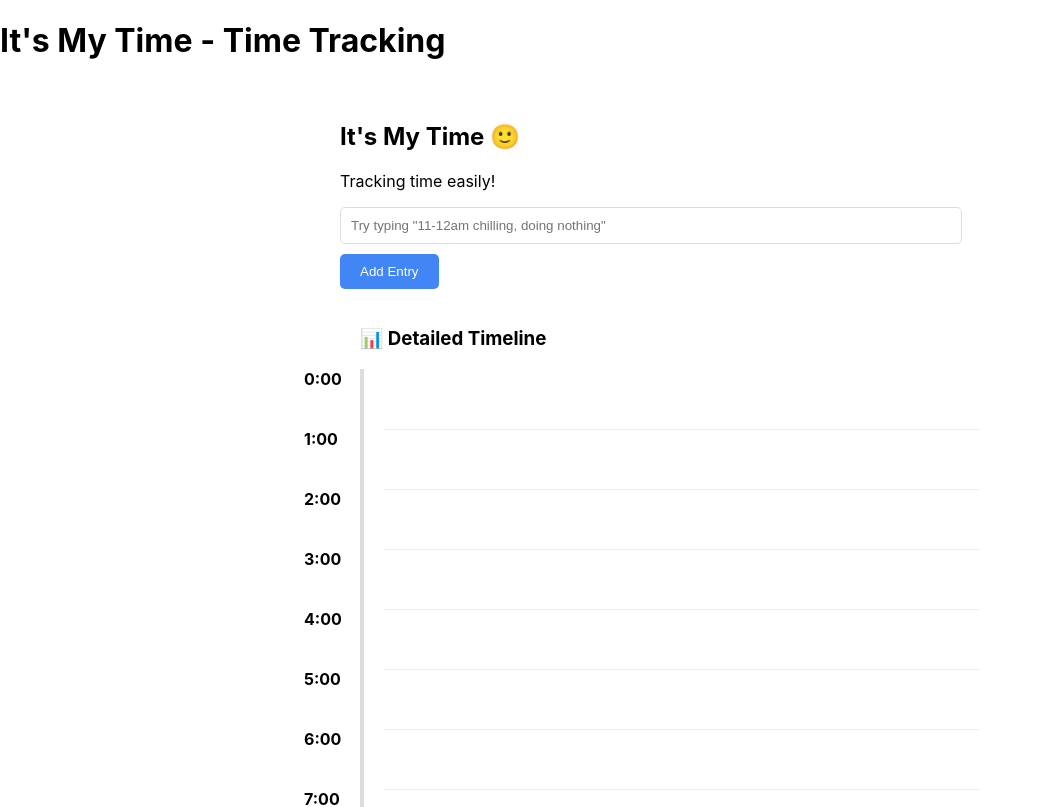
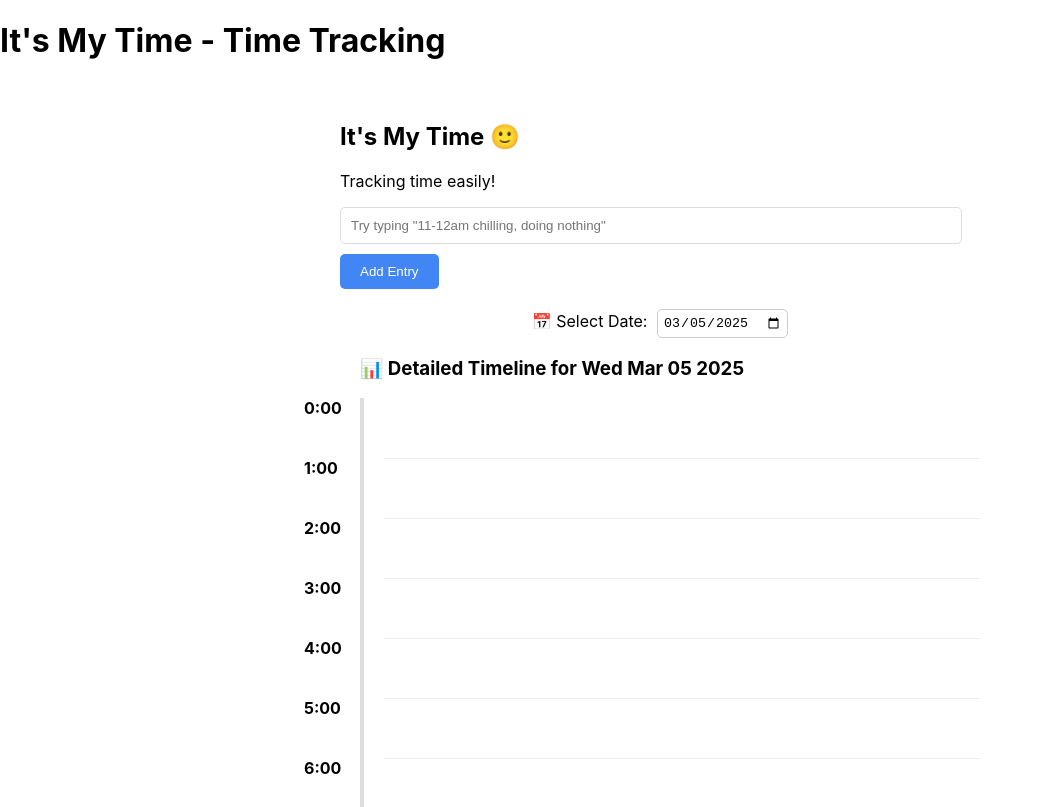
Before and after one commit to YuntingZh/its-my-time, a React (Create React App) app: page / in a window 1280 px wide. Shown: the top 807 px of the page, without its empty margins (0-1041 px from the left). Built offline with nearby package versions, Linux system fonts and the light colour scheme; no server answers; the database is empty.

Commit message:
Add date picker for history browsing!

```diff
--- a/src/components/Timeline.tsx
+++ b/src/components/Timeline.tsx
@@ -1,4 +1,4 @@
-import React from "react";
+import React, { useState } from "react";
 import { TimeEntry } from "../types";
 import TimeEntryComponent from "./TimeEntry";
 import { labelColors } from "../colors"; // Adjust path if necessary
@@ -13,6 +13,12 @@ interface TimelineProps {
 }
 
 const Timeline: React.FC<TimelineProps> = ({ entries, onDelete, onEdit }) => {
+  const today = new Date().toISOString().split("T")[0]; // Get today's date as "YYYY-MM-DD"
+  const [selectedDate, setSelectedDate] = useState(today); // Track the selected date
+
+  // Filter entries to only show records for the selected date
+  const filteredEntries = entries.filter(entry => entry.date === selectedDate);
+
   const timelineHeight = 1440; // Total height in pixels (24 hours * 60 minutes)
   const minuteHeight = timelineHeight / 1440; // Height per minute
   const containerWidth = 600; // Adjust width for better spacing
@@ -39,13 +45,30 @@ const Timeline: React.FC<TimelineProps> = ({ entries, onDelete, onEdit }) => {
   };
 
   // Sort entries by start time (now correctly handling AM/PM)
-  const sortedEntries = [...entries].sort((a, b) => {
+  const sortedEntries = [...filteredEntries].sort((a, b) => {
     return convertToMinutes(a.startTime) - convertToMinutes(b.startTime);
   });
 
   return (
     <div style={{ width: containerWidth, margin: "auto", position: "relative", padding: "20px" }}>
-      <h3>📊 Detailed Timeline</h3>
+      {/* Date Selector */}
+      <div style={{ textAlign: "center", marginBottom: "10px" }}>
+        <label htmlFor="datePicker">📅 Select Date: </label>
+        <input
+          type="date"
+          id="datePicker"
+          value={selectedDate}
+          onChange={(e) => setSelectedDate(e.target.value)}
+          style={{
+            padding: "5px",
+            borderRadius: "5px",
+            border: "1px solid #ccc",
+            marginLeft: "5px",
+          }}
+        />
+      </div>
+
+      <h3>📊 Detailed Timeline for {new Date(selectedDate).toDateString()}</h3>
       <div style={{ position: "relative", borderLeft: "4px solid #ddd", paddingLeft: "20px", height: timelineHeight + "px" }}>
         {/* Render Hourly Slots */}
         {Array.from({ length: 24 }).map((_, hour) => (
@@ -64,10 +87,7 @@ const Timeline: React.FC<TimelineProps> = ({ entries, onDelete, onEdit }) => {
         ))}
 
         {/* Render Entries with Precise Scaling */}
-
-
         {sortedEntries.map((entry, index) => {
-
           const startTotalMins = convertToMinutes(entry.startTime);
 
           let endTime = entry.endTime;
@@ -125,7 +145,6 @@ const Timeline: React.FC<TimelineProps> = ({ entries, onDelete, onEdit }) => {
             </div>
           );
         })}
-
       </div>
     </div>
   );
```
Lines whose indentation alone changed are shown as unchanged.
